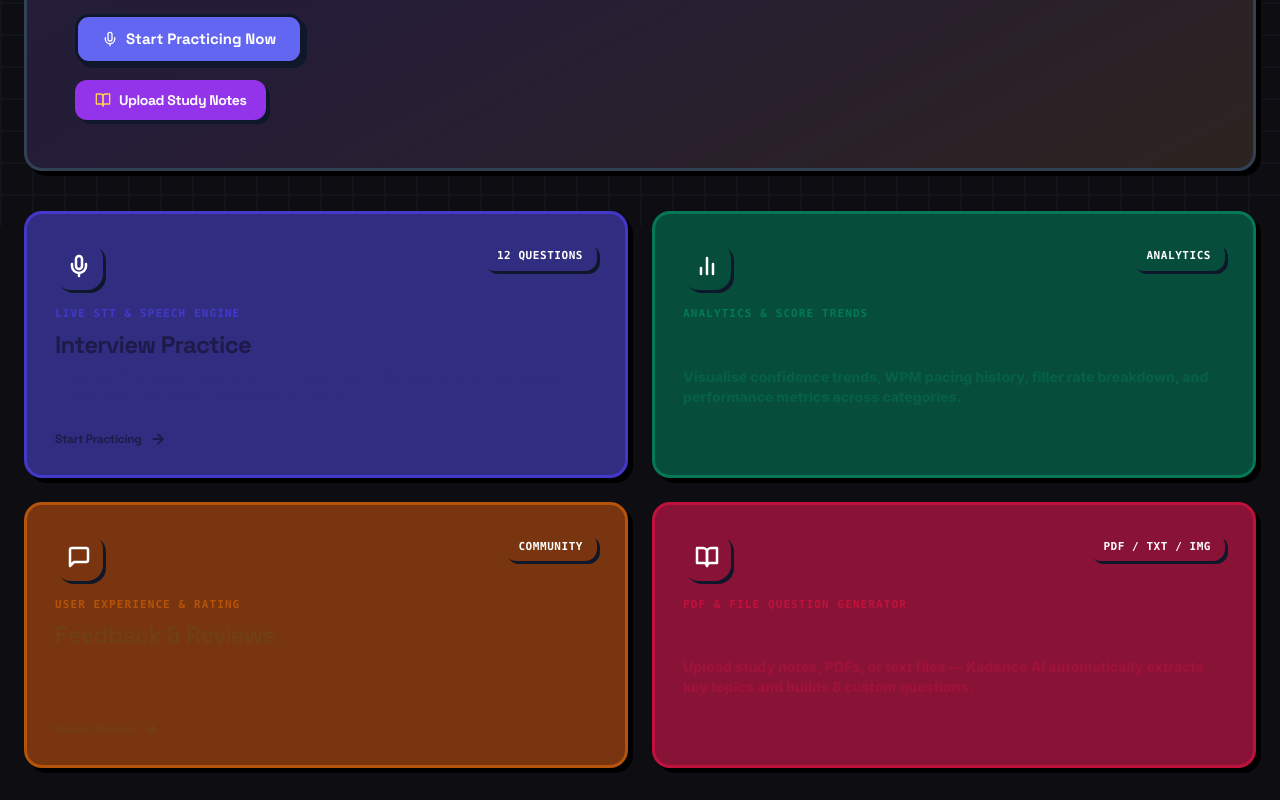
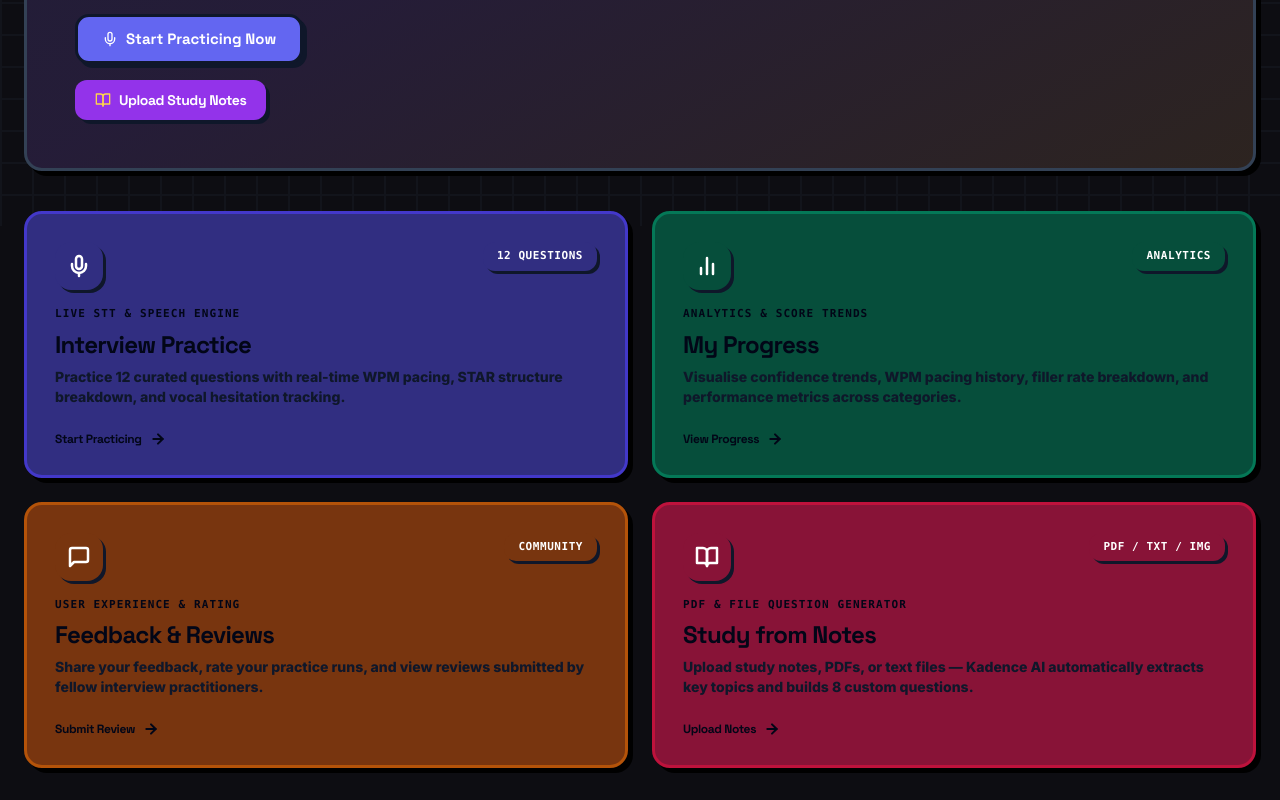
Before and after one commit to muditchaudhary29/kadence, a React (Vite) app: page / in a window 1280 px wide. Shown: the part 574-1374 px from the top of the page. Built offline with nearby package versions, Linux system fonts and the light colour scheme.

Commit message:
Update all text outside dark tiles on Bento cards to pure pitch-black font-black (!text-slate-950) in Light Mode for 100% crisp typography

```diff
--- a/src/components/Dashboard.jsx
+++ b/src/components/Dashboard.jsx
@@ -44,7 +44,7 @@ function Card3D({ children, className = '', onClick }) {
   );
 }
 
-/* ── Bento Card Data with Ultra High-Contrast Badges & Icons ── */
+/* ── Bento Card Data: Pure Pitch-Black Text on Vibrant Pastel Cards ── */
 const FEATURES = [
   {
     id: 'practice',
@@ -56,10 +56,10 @@ const FEATURES = [
     badge: '12 QUESTIONS',
     badgeBg: '!bg-[#312E81] dark:!bg-[#312E81] !text-white',
     iconBg: '!bg-[#312E81] dark:!bg-[#312E81] !text-white',
-    subColor: '!text-[#4338CA] dark:!text-[#C7D2FE]',
-    titleColor: '!text-[#1E1B4B] dark:!text-white',
-    descColor: '!text-[#312E81] dark:!text-slate-200',
-    ctaColor: '!text-[#1E1B4B] dark:!text-white',
+    subColor: '!text-slate-950 dark:!text-[#C7D2FE]',
+    titleColor: '!text-slate-950 dark:!text-white',
+    descColor: '!text-slate-900 dark:!text-slate-200',
+    ctaColor: '!text-slate-950 dark:!text-white',
     cta: 'Start Practicing',
   },
   {
@@ -72,10 +72,10 @@ const FEATURES = [
     badge: 'ANALYTICS',
     badgeBg: '!bg-[#064E3B] dark:!bg-[#064E3B] !text-white',
     iconBg: '!bg-[#064E3B] dark:!bg-[#064E3B] !text-white',
-    subColor: '!text-[#047857] dark:!text-[#A7F3D0]',
-    titleColor: '!text-[#064E3B] dark:!text-white',
-    descColor: '!text-[#065F46] dark:!text-slate-200',
-    ctaColor: '!text-[#064E3B] dark:!text-white',
+    subColor: '!text-slate-950 dark:!text-[#A7F3D0]',
+    titleColor: '!text-slate-950 dark:!text-white',
+    descColor: '!text-slate-900 dark:!text-slate-200',
+    ctaColor: '!text-slate-950 dark:!text-white',
     cta: 'View Progress',
   },
   {
@@ -88,10 +88,10 @@ const FEATURES = [
     badge: 'COMMUNITY',
     badgeBg: '!bg-[#78350F] dark:!bg-[#78350F] !text-white',
     iconBg: '!bg-[#78350F] dark:!bg-[#78350F] !text-white',
-    subColor: '!text-[#B45309] dark:!text-[#FDE68A]',
-    titleColor: '!text-[#713F12] dark:!text-white',
-    descColor: '!text-[#78350F] dark:!text-slate-200',
-    ctaColor: '!text-[#713F12] dark:!text-white',
+    subColor: '!text-slate-950 dark:!text-[#FDE68A]',
+    titleColor: '!text-slate-950 dark:!text-white',
+    descColor: '!text-slate-900 dark:!text-slate-200',
+    ctaColor: '!text-slate-950 dark:!text-white',
     cta: 'Submit Review',
   },
   {
@@ -104,10 +104,10 @@ const FEATURES = [
     badge: 'PDF / TXT / IMG',
     badgeBg: '!bg-[#881337] dark:!bg-[#881337] !text-white',
     iconBg: '!bg-[#881337] dark:!bg-[#881337] !text-white',
-    subColor: '!text-[#BE123C] dark:!text-[#FECDD3]',
-    titleColor: '!text-[#881337] dark:!text-white',
-    descColor: '!text-[#9F1239] dark:!text-slate-200',
-    ctaColor: '!text-[#881337] dark:!text-white',
+    subColor: '!text-slate-950 dark:!text-[#FECDD3]',
+    titleColor: '!text-slate-950 dark:!text-white',
+    descColor: '!text-slate-900 dark:!text-slate-200',
+    ctaColor: '!text-slate-950 dark:!text-white',
     cta: 'Upload Notes',
   },
 ];
@@ -217,7 +217,7 @@ export default function Dashboard({ onNavigate, profile, recentSessions = [] })
                 </span>
               </div>
 
-              {/* Card Body */}
+              {/* Card Body: Pitch Black Text in Light Mode */}
               <div className="space-y-1.5">
                 <span className={`text-[11px] font-mono font-black tracking-widest uppercase block ${f.subColor}`}>
                   {f.sub}
```
